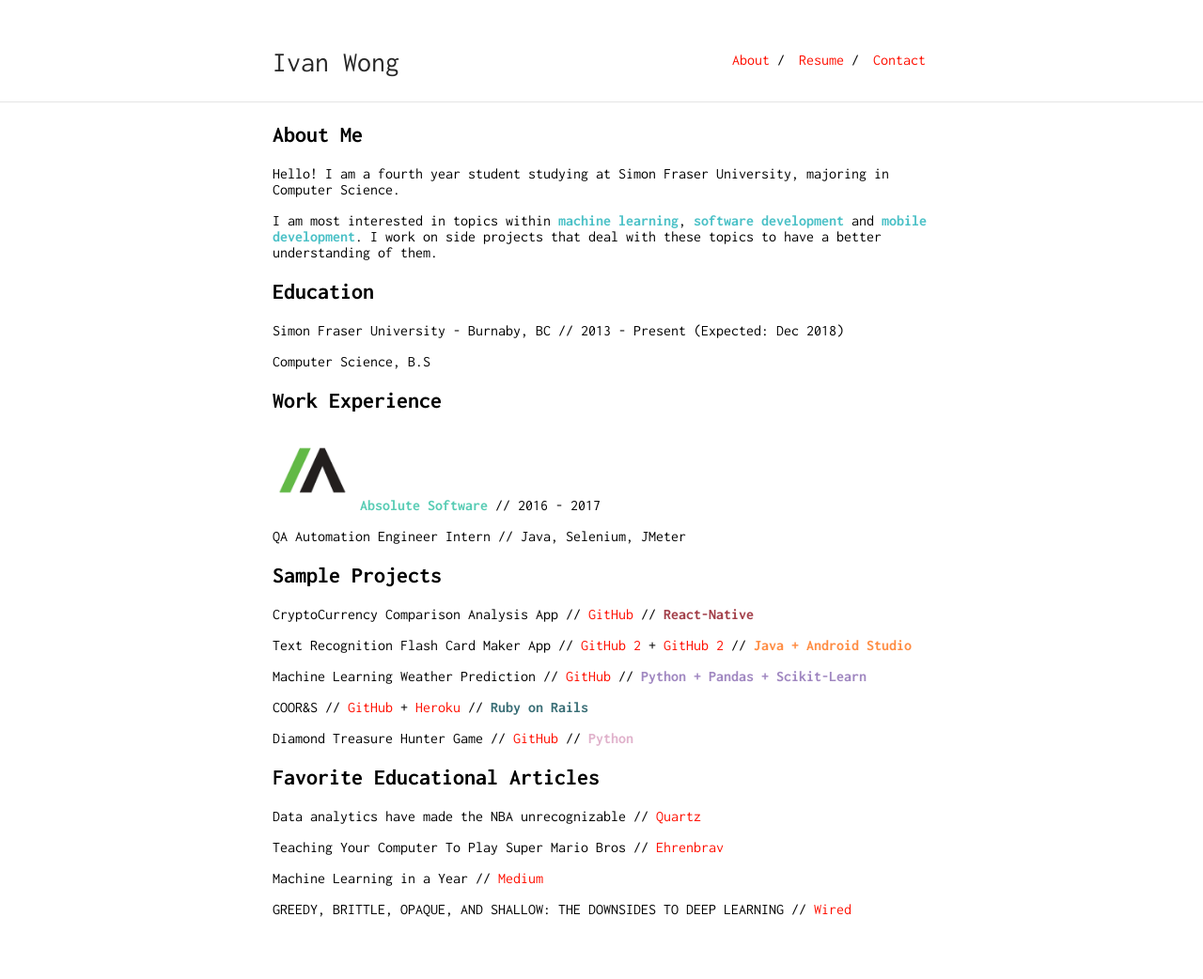
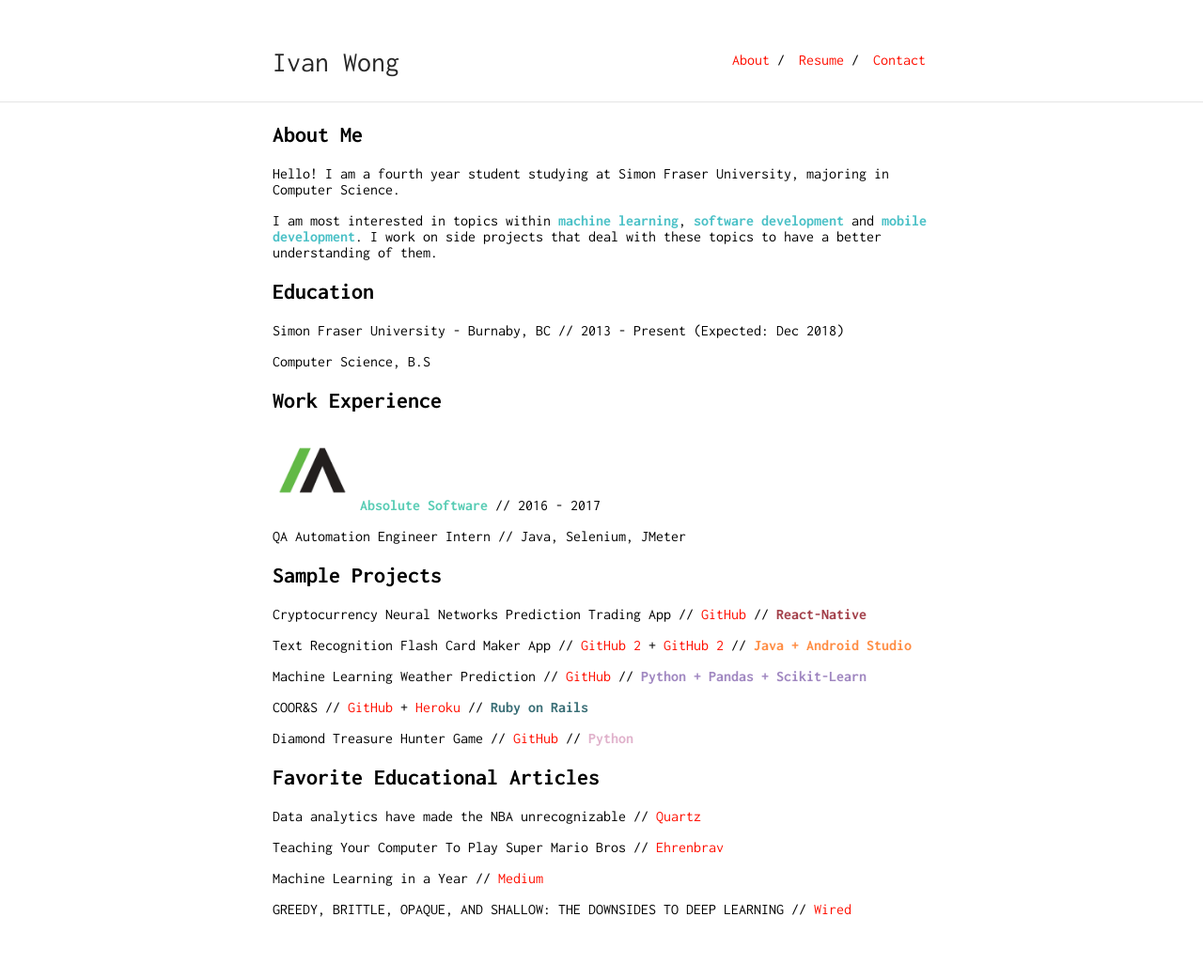
Before and after one commit to icwong/icwong.github.io, a Jekyll site: the page built from index.md, in a window 1280 px wide. Shown: the whole page at 94% size. Built offline with Jekyll 4.4.1, drawn with Linux system fonts in a browser that asks for light colours; our own code applies the rules of GitHub Pages for plain Markdown files.

Commit message:
Update index.md

```diff
--- a/index.md
+++ b/index.md
@@ -21,7 +21,7 @@ QA Automation Engineer Intern // Java, Selenium, JMeter
 
 ## Sample Projects
 
-CryptoCurrency Comparison Analysis App // [GitHub](https://github.com/icwong/CryptocurrencyApp) // <span style="color: #A23E48; font-weight: bold">React-Native</span>
+Cryptocurrency Neural Networks Prediction Trading App // [GitHub](https://github.com/icwong/CryptocurrencyApp) // <span style="color: #A23E48; font-weight: bold">React-Native</span>
 
 Text Recognition Flash Card Maker App // [GitHub 2](https://github.com/icwong/AndroidTextRecognitionApp) + [GitHub 2](https://github.com/icwong/AndroidQuizApp) // <span style="color: #FF8C42; font-weight: bold">Java + Android Studio</span>
 
```
